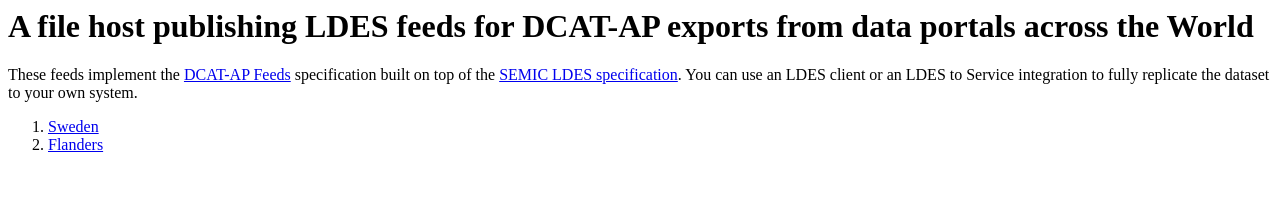
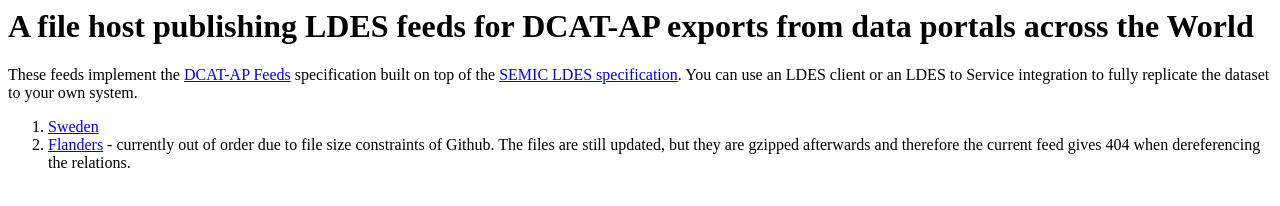
Before and after one commit to pietercolpaert/dcat, a plain HTML site: page index.html in a window 1280 px wide. Drawn offline with Linux system fonts and the light colour scheme.

Commit message:
Update index.html - flanders out of order

```diff
--- a/index.html
+++ b/index.html
@@ -7,7 +7,7 @@
     <p>These feeds implement the <a href="https://semiceu.github.io/LDES-DCAT-AP-feeds/">DCAT-AP Feeds</a> specification built on top of the <a href="https://w3id.org/ldes/specification">SEMIC LDES specification</a>. You can use an LDES client or an LDES to Service integration to fully replicate the dataset to your own system.</p>
     <ol>
       <li><a href="https://www.pieter.pm/dcat/sweden/feed.ttl">Sweden</a></li>
-      <li><a href="https://www.pieter.pm/dcat/flanders/feed.ttl">Flanders</a></li>
+      <li><a href="https://www.pieter.pm/dcat/flanders/feed.ttl">Flanders</a> - currently out of order due to file size constraints of Github. The files are still updated, but they are gzipped afterwards and therefore the current feed gives 404 when dereferencing the relations.</li>
     </ol>
   </body>
 </html>
```
